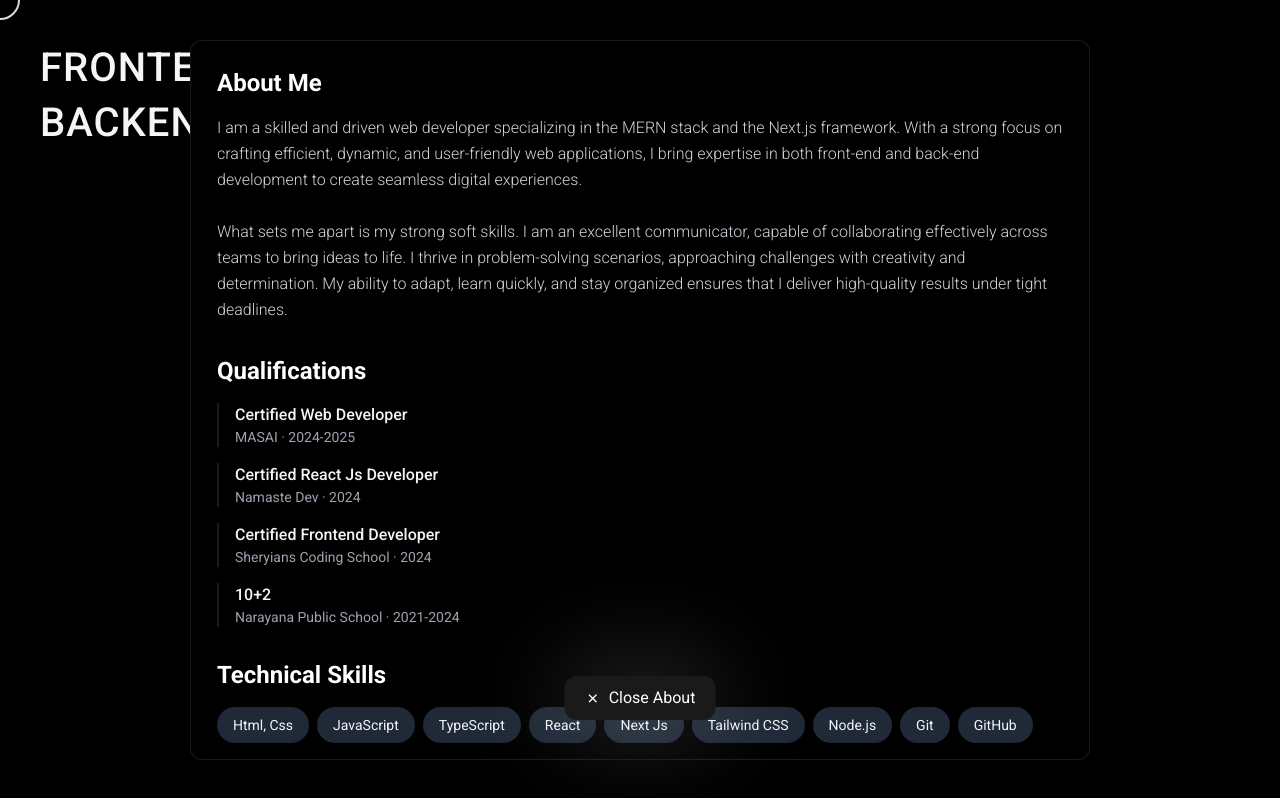
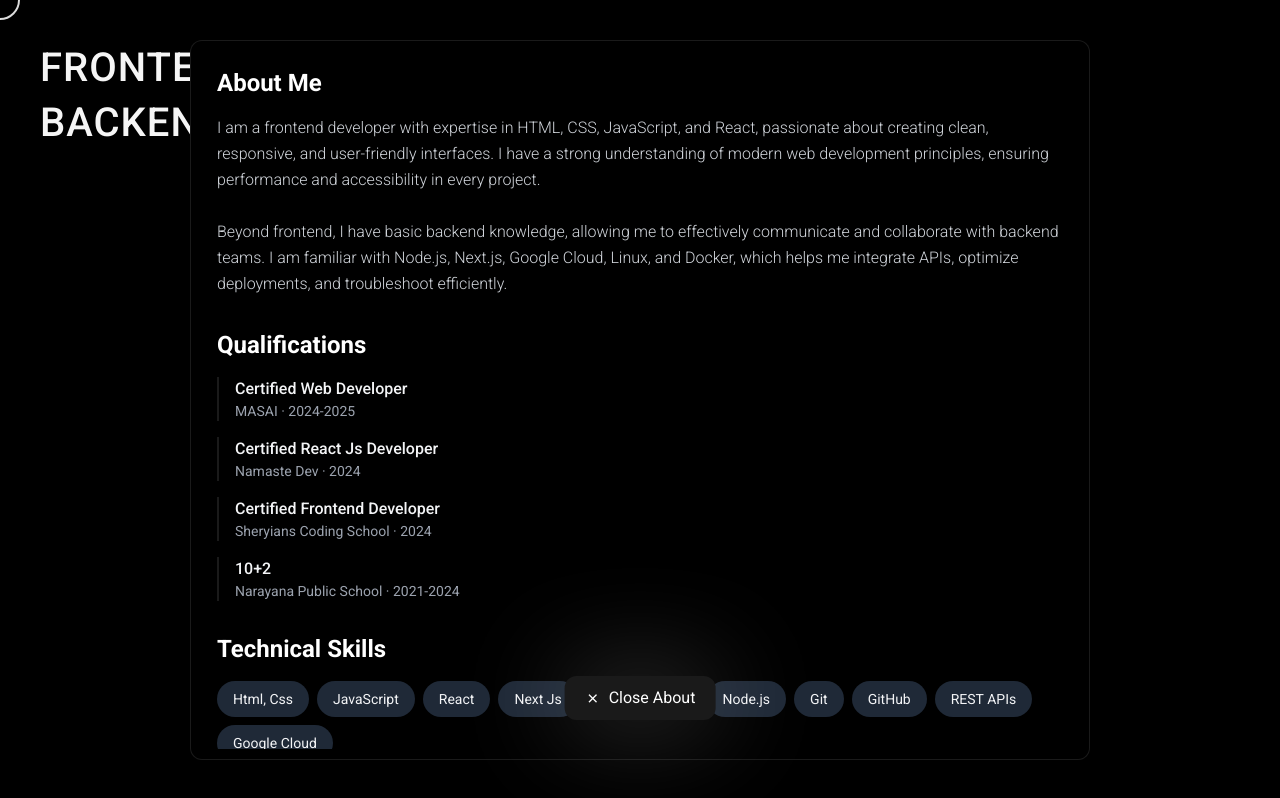
Before and after one commit to yesutkarsh/utkarsh, a Next.js app: page / in a window 1280 px wide. Both pictures are taken after a click on the button "About". Built offline with nearby package versions, Linux system fonts and the light colour scheme.

Commit message:
new update

```diff
--- a/app/HomePage.jsx
+++ b/app/HomePage.jsx
@@ -103,10 +103,9 @@ export default function HomePage() {
             animate={{ opacity: 1, y: 0 }}
             transition={{ delay: 0.3, duration: 0.6 }}
           >
-            A seasoned web developer specializing in the MERN
-            stack and Next.js framework. With a passion for crafting efficient,
-            dynamic, and user-friendly web applications, I bring expertise in
-            front-end and back-end development to the table.
+            I am a frontend developer with expertise in HTML, CSS, JavaScript, and React, passionate about creating clean, responsive, and user-friendly interfaces.
+            <br />
+            Beyond frontend, I have basic backend knowledge, allowing me to effectively communicate and collaborate with backend teams. I’m familiar with Node.js, Next.js, Google Cloud, Linux, and Docker, which helps me integrate APIs, optimize deployments, and troubleshoot efficiently.
           </motion.p>
 
           <motion.p
@@ -115,9 +114,7 @@ export default function HomePage() {
             animate={{ opacity: 1, y: 0 }}
             transition={{ delay: 0.4, duration: 0.6 }}
           >
-            Expert MERN stack and Next.js developer here! Crafting dynamic and
-            efficient web applications is my specialty. Let&apos;s bring your
-            digital vision to life together!
+            I am a frontend developer skilled in HTML, CSS, JavaScript, and React, focused on building clean, responsive, and user-friendly interfaces. I also have basic backend knowledge (Node.js, Next.js, Google Cloud, Linux, Docker), enabling smooth collaboration with backend teams.
           </motion.p>
 
           <motion.div
@@ -135,7 +132,7 @@ export default function HomePage() {
             animate={{ opacity: 1 }}
             transition={{ delay: 0.6, duration: 0.6 }}
           >
-            Mongo DB | Express JS | React JS | Node JS | Next JS | Typescript |
+            React | Javascript | Html | Css | Next JS | Node Js |
             Git & Github | Google Cloud | Docker | Kubernetes | Linux |
           </motion.p>
 
--- a/app/api/data.js
+++ b/app/api/data.js
@@ -6,26 +6,28 @@ export const Projects = [
         github: "https://github.com/yesutkarsh/cloudIDE",
         deployedLink: "https://vscodeweb.vercel.app/",
         image: "https://res.cloudinary.com/dpcvcblbt/image/upload/v1725178230/portfolio/yvybairewmavb5elp7u2.png",
-        techStack: ["Next Js", "Monoco", "Docker"],
+        techStack: ["Next Js", "Monoco", "Docker", "Node Js"],
         tags: "repelit clone online code editor cloude ide javascript code sand box replit clone online editor ai artificial intelligence"
     },
     {
         id: 1,
-        title: "ECOMMERCE APP",
-        description: "ECOMMERCE APP with app modern ecoomerce features like cart, order, Authentication, Checkout, Previous Orders, Admin Panel to View Orders and more...",
-        github: "https://github.com/yesutkarsh/yesecommerce",
-        deployedLink: "https://yesecommerce.vercel.app/",
-        image: "https://res.cloudinary.com/dpcvcblbt/image/upload/v1725180345/portfolio/kcmshwpywlft3lvaacvj.png",
-        techStack: ["Next Js", "Authentication", "Docker"]
+        title: "NOTEBOOK ML",
+        description: "An open-source project that dynamically generates AI-driven podcast-style conversations using Google Cloud Text-to-Speech (SSML), saves audio files, and combines them into a final podcast episode.",
+        github: "https://github.com/yesutkarsh/NOTEBOOK-ML-OPEN-SOURCE",
+        deployedLink: "https://github.com/yesutkarsh/NOTEBOOK-ML-OPEN-SOURCE",
+        image: "https://cdn.analyticsvidhya.com/wp-content/uploads/2024/06/notebookml.png",
+        techStack: ["Node Js", "Google Cloud",],
+         tags: "notebook ml ai podcast artificial intelligence google cloud text to speech ssml audio files podcast episode"
     },
     {
         id: 1,
-        title: "Javascript IDE",
-        description: "JavaScript IDE/interpreter using Web Workers, enabling users to write and execute JavaScript code directly in the browser. Provides a seamless and efficient coding experience without relying on external servers.",
-        github: "https://github.com/yesutkarsh/Javascript-Compiler-IDE",
-        deployedLink: "https://mycompiler.vercel.app/",
-        image: "https://res.cloudinary.com/dpcvcblbt/image/upload/v1736443274/portfolio/JSIDE.png",
-        techStack: ["Next Js", "Web Worker"]
+        title: "MOVIE GPT",
+        description: "App that lets you pick movie according to your mood",
+        github: "https://github.com/yesutkarsh/yesnetflixGPT",
+        deployedLink: "https://yesnetflixgpt.vercel.app/browse",
+        image: "https://www.itedgenews.africa/wp-content/uploads/2023/10/CHatgpt.jpg",
+        techStack: ["Next Js", "Gemini", "TMDB"],
+         tags: "MOVIE GPT movie app mood movie gpt gemini mood netflix open ai"
     }
 
 
--- a/components/About.jsx/About.jsx
+++ b/components/About.jsx/About.jsx
@@ -9,8 +9,10 @@ export default function About() {
           <section>
             <h2 className="text-2xl font-semibold text-white mb-4">About Me</h2>
             <p className="text-gray-300 font-light leading-relaxed">
-            I am a skilled and driven web developer specializing in the MERN stack and the Next.js framework. With a strong focus on crafting efficient, dynamic, and user-friendly web applications, I bring expertise in both front-end and back-end development to create seamless digital experiences. <br /> <br />
-            What sets me apart is my strong soft skills. I am an excellent communicator, capable of collaborating effectively across teams to bring ideas to life. I thrive in problem-solving scenarios, approaching challenges with creativity and determination. My ability to adapt, learn quickly, and stay organized ensures that I deliver high-quality results under tight deadlines.
+            I am a frontend developer with expertise in HTML, CSS, JavaScript, and React, passionate about creating clean, responsive, and user-friendly interfaces. I have a strong understanding of modern web development principles, ensuring performance and accessibility in every project.
+            <br />
+            <br />
+            Beyond frontend, I have basic backend knowledge, allowing me to effectively communicate and collaborate with backend teams. I am familiar with Node.js, Next.js, Google Cloud, Linux, and Docker, which helps me integrate APIs, optimize deployments, and troubleshoot efficiently.
             </p>
           </section>
 
@@ -44,7 +46,7 @@ export default function About() {
           <section>
             <h2 className="text-2xl font-semibold text-white mb-4">Technical Skills</h2>
             <div className="flex flex-wrap gap-2">
-              {['Html, Css', 'JavaScript','TypeScript','React','Next Js' ,'Tailwind CSS', 'Node.js', 'Git','GitHub', 'REST APIs','Google Cloud'].map((skill) => (
+              {['Html, Css', 'JavaScript','React','Next Js' ,'Tailwind CSS', 'Node.js', 'Git','GitHub', 'REST APIs','Google Cloud'].map((skill) => (
                 <span key={skill} className="bg-gray-800 rounded-full px-4 py-2 text-sm text-gray-100">
                   {skill}
                 </span>
--- a/next.config.mjs
+++ b/next.config.mjs
@@ -1,7 +1,7 @@
 /** @type {import('next').NextConfig} */
 const nextConfig = {
     images: {
-        domains: ['res.cloudinary.com']
+        domains: ['res.cloudinary.com','cdn.analyticsvidhya.com','www.itedgenews.africa']
       }
 };
 
```
Also changed, not shown: 1 other file (tests, documents, lock files or other folders).
